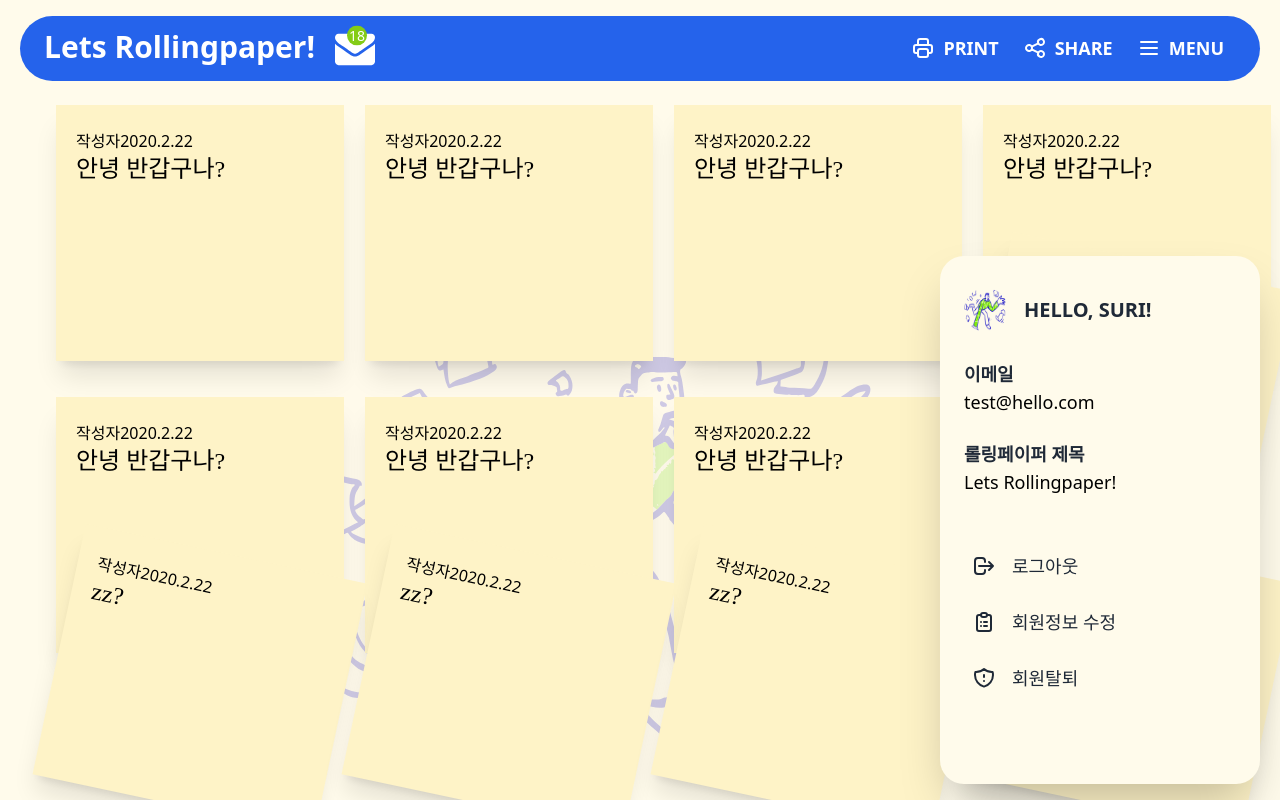
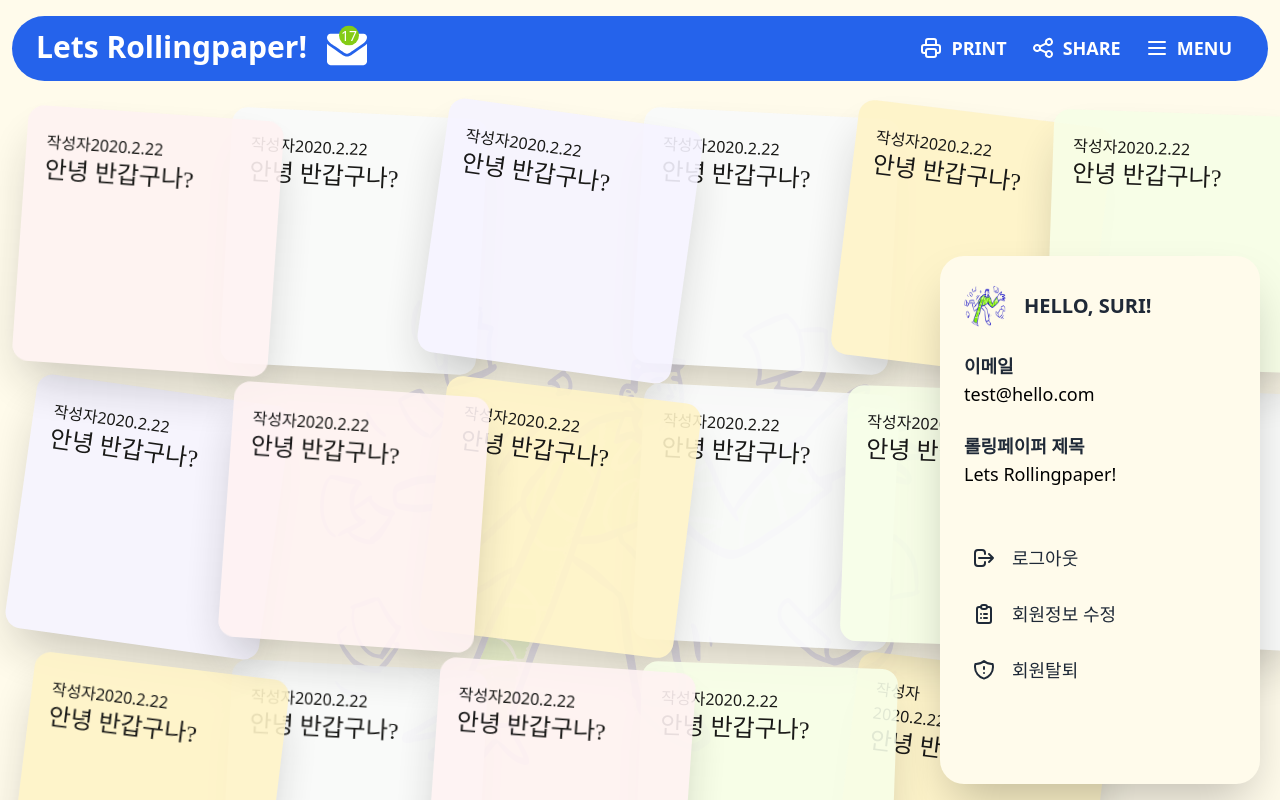
Before and after one commit to Leekyeongmi/hello-post, a React (Create React App) app in the folder client/: page /posts in a window 1280 px wide. Both pictures are taken after a click on the link "MENU". Built offline with nearby package versions, Linux system fonts and the light colour scheme; no server answers; the HTML template or start-up script is replaced by a standard one; a web font is replaced by a local one.

Commit message:
Feat: 롤링페이퍼 메세지 그리드 css 추가
메세지가 불규칙하게 나열된 것처럼 보이게 css 속성 부여

Resolves: #9

```diff
--- a/client/src/App.js
+++ b/client/src/App.js
@@ -63,9 +63,15 @@ function App() {
         headers: { 'Content-Type': 'application/json' },
       })
       .then(res => {
-        setUserinfo(null);
-        setIsLogin(false);
-        history.push('/');
+        if (res.data.message === '로그아웃 성공') {
+          setUserinfo({
+            title: '',
+            total_message: '',
+            email: '',
+            nickname: '',
+          });
+          setIsLogin(false);
+        }
       })
       .catch(error => console.log(error));
   };
--- a/client/src/components/Message.js
+++ b/client/src/components/Message.js
@@ -1,41 +1,39 @@
 import React, { useEffect } from 'react';
 
-export default function Message({ list, index }) {
-  // 색깔 배열 만들기
-  // 인덱스 임의로 추출하기
-
-  const number = ['1/2', '1/3', '1/4', '2/3', '40'];
-  const getRandomIdx = () => parseInt(Math.random() * number.length);
-  const randomNum = number[getRandomIdx()];
-  console.log(randomNum);
-  const rotate = parseInt(randomNum);
-
+export default function Message({ list, index, array }) {
   const parsedDate = new Date(list.created_at).toLocaleDateString('ko-kr');
   return (
     <li>
-      {index >= 7 ? (
       <div
-          className={`relative rotate-12 bottom-1/2 hover:translate-x-full duration-1000 ease-in-out mx-4 bg-amber-100 shadow-xl w-72 h-64`}
+        className={`${
+          index % 7 === 0
+            ? `rotate-[4deg] bg-red-50 z-50`
+            : index % 5 === 0
+            ? `rotate-[2deg] bg-lime-50 z-40`
+            : index % 4 === 0
+            ? `rotate-[7deg] bg-amber-100 z-30`
+            : index % 2 === 0
+            ? `rotate-[8deg] bg-violet-50 z-20`
+            : `rotate-[3deg] bg-gray-50 z-10`
+        } ${
+          index % 2 === 0 ? 'hover:translate-y-40' : 'hover:translate-x-full'
+        } opacity-90 shadow-2xl w-64 h-64 rounded-2xl mx-auto my-auto relative duration-1000 ease-in-out`}
       >
         <div className="m-5">
           <br></br>
           <span className="">작성자</span>
           <span>2020.2.22</span>
-            <p className="font-cursive text-2xl">zz?</p>
-          </div>
-        </div>
-      ) : (
-        <div
-          className={`relative hover:translate-y-full duration-1000 ease-in-out mx-4 bg-amber-100 shadow-xl w-72 h-64`}
-        >
-          <div className="m-5">
-            <br></br>
-            <span className="">작성자</span>
-            <span>2020.2.22</span>
+          {index === array.length - 1 ? (
+            <span className="ml-20 text-red-500">NEW</span>
+          ) : null}
           <p className="font-cursive text-2xl">안녕 반갑구나?</p>
         </div>
       </div>
-      )}
     </li>
   );
 }
+
+// const number = ['1/2', '1/3', '1/4', '2/3', '40'];
+// const getRandomIdx = () => parseInt(Math.random() * number.length);
+// const randomNum = number[getRandomIdx()];
+// const rotate = parseInt(randomNum);
--- a/client/src/components/Navbar.js
+++ b/client/src/components/Navbar.js
@@ -18,7 +18,7 @@ export default function Navbar({
 
   return (
     <>
-      <nav className="top-4 relative flex flex-wrap items-center justify-between px-2 py-3 bg-blue-600 mx-5 rounded-full">
+      <nav className="top-4 relative flex flex-wrap items-center justify-between px-2 py-3 bg-blue-600 mx-3 rounded-full">
         <div className="container px-4 mx-auto flex flex-wrap items-center justify-between">
           <div className="w-full relative flex justify-between lg:w-auto lg:static lg:block lg:justify-start">
             <div className="flex">
--- a/client/src/components/Sidemenu.js
+++ b/client/src/components/Sidemenu.js
@@ -6,16 +6,16 @@ export default function Sidemenu({ isLogin, userinfo, handleLogout }) {
 
   return (
     <div className="transition ease-in-out h-full w-screen">
-      <div className="fixed inset-y-0 right-5 z-50 flex rounded-3xl bg-amber-50 shadow-2xl mt-64 mb-4 border-solid border-0 border-blue-600 hover:ring-1 transition-all">
+      <div className="fixed inset-y-0 right-5 z-50 flex rounded-3xl bg-amber-50 shadow-2xl mt-64 mb-4 border-solid border-0 hover: ring-amber-100 hover:ring-2 transition-all">
         <div className="flex flex-col sm:flex-row sm:justify-around">
           <div className="w-80">
-            <div className="flex items-center justify-start mx-6 mt-8">
+            <div className="flex items-center justify-start mx-6 mt-7">
               <img className="h-11 w-11 rounded-full" src="/img/doodle2.png" />
               <span className="text-gray-800 ml-4 text-xl font-bold uppercase">
                 Hello, {isLogin ? nickname : 'Guest'}!
               </span>
             </div>
-            <nav className="mt-7 px-6 ">
+            <nav className="mt-6 px-6 ">
               {isLogin ? (
                 <>
                   <div className="text-gray-800 font-bold text-lg">이메일</div>
--- a/client/src/pages/Rollingpaper.js
+++ b/client/src/pages/Rollingpaper.js
@@ -17,9 +17,9 @@ export default function Rollingpaper({ isLogin, userinfo, handleLogout }) {
   const [showNotification, setShowNotification] = useState(false);
   const [ShowPdf, setShowPdf] = useState(false);
 
-  // useEffect(() => {
-  //   setList(list);
-  // }, []);
+  useEffect(() => {
+    readHandler();
+  }, []);
 
   const printRef = useRef();
   const onDownloadBtn = () => {
@@ -35,41 +35,40 @@ export default function Rollingpaper({ isLogin, userinfo, handleLogout }) {
 
   const [list, setList] = useState(dummy);
 
-  // useState({
-  //   title: '',
-  //   total_message: '',
-  //   messages: [
-  //     {
-  //       content: '',
-  //       writer: '',
-  //       created_at: new Date(),
-  //     },
-  //   ],
-  // });
+  useState({
+    title: '',
+    total_message: '',
+    messages: [
+      {
+        content: '',
+        writer: '',
+        created_at: new Date(),
+      },
+    ],
+  });
 
-  // const readHandler = () => {
-  //   axios
-  //     .get('https://localhost/5500/posts/${uid}', {
-  //       headers: {
-  //         authorization: { 'Content-Type': 'application/json' },
-  //       },
-  //     })
-  //     .then(res => {
-  //       setList({
-  //         title: res.data.list.title,
-  //         total_message: res.data.list.total_message,
-  //         messages: {
-  //           content: res.data.list.messages.content,
-  //           writer: res.data.list.messages.writer,
-  //           created_at: res.data.list.messages.created_at,
-  //         },
-  //       });
-  //     });
-  // };
+  const readHandler = () => {
+    axios
+      .get('https://localhost/5500/posts/${uid}', {
+        headers: {
+          authorization: { 'Content-Type': 'application/json' },
+        },
+      })
+      .then(res => {
+        setList({
+          title: res.data.list.title,
+          total_message: res.data.list.total_message,
+          messages: {
+            content: res.data.list.messages.content,
+            writer: res.data.list.messages.writer,
+            created_at: res.data.list.messages.created_at,
+          },
+        });
+      });
+  };
 
   return (
-    <div className="h-screen bg-amber-50 overflow-hidden">
-      <main>
+    <div className="h-screen bg-amber-50 overflow-x-hidden">
       <Navbar
         tt={list.length}
         showSidemenu={showSidemenu}
@@ -77,21 +76,23 @@ export default function Rollingpaper({ isLogin, userinfo, handleLogout }) {
         setShowNotification={setShowNotification}
         setShowPdf={setShowPdf}
       ></Navbar>
+      <main onClick={() => setShowSidemenu(false)}>
         <img
-          className="absolute bottom-5 left-1/4 w-1/2 opacity-20"
+          className="absolute bottom-5 left-1/4 w-1/2 opacity-10"
           src={image}
         ></img>
-        <div className="m-5 ml-10">
-          <ul ref={printRef} className="grid grid-cols-4 gap-4">
+        <div className="mr-6 mx-5 my-7">
+          <ul ref={printRef} className="grid grid-cols-6">
             {list.map((a, index) => {
-              return <Message list={a} index={index} key={index} />;
+              return (
+                <Message array={list} list={a} index={index} key={index} />
+              );
             })}
           </ul>
         </div>
-
         <button
           onClick={() => setShowWrite(true)}
-          className="absolute bg-blue-600 text-white right-5 bottom-5 items-center p-4 transition ease-in duration-200 uppercase rounded-full"
+          className="z-50 absolute bg-blue-600 text-white right-5 bottom-5 items-center p-4 transition ease-in duration-200 uppercase rounded-full"
         >
           <svg
             xmlns="http://www.w3.org/2000/svg"
@@ -112,7 +113,7 @@ export default function Rollingpaper({ isLogin, userinfo, handleLogout }) {
           <WriteMessage setShowWrite={setShowWrite}></WriteMessage>
         ) : null}
       </main>
-      <div onClick={() => setShowSidemenu(false)}>
+      <div>
         <div>
           {showSidemenu ? (
             <Sidemenu
--- a/client/src/pages/Signup.js
+++ b/client/src/pages/Signup.js
@@ -161,7 +161,7 @@ export default function Signup() {
       {showNotification ? (
         <Notification
           setShowNotification={setShowNotification}
-          content="올바른 사용자 정보를 입력해주세요."
+          content="사용자 정보를 모두 입력해주세요."
         ></Notification>
       ) : null}
     </div>
--- a/client/src/static/dummyData.js
+++ b/client/src/static/dummyData.js
@@ -101,12 +101,6 @@ const dummy = [
     content: '육',
     createdAt: '2019-02-28T16:17:47.000Z',
   },
-  {
-    id: 18,
-    username: 'cris',
-    content: '육',
-    createdAt: '2019-02-28T16:17:47.000Z',
-  },
 ];
 
 export default dummy;
```
Lines whose indentation alone changed are shown as unchanged.
